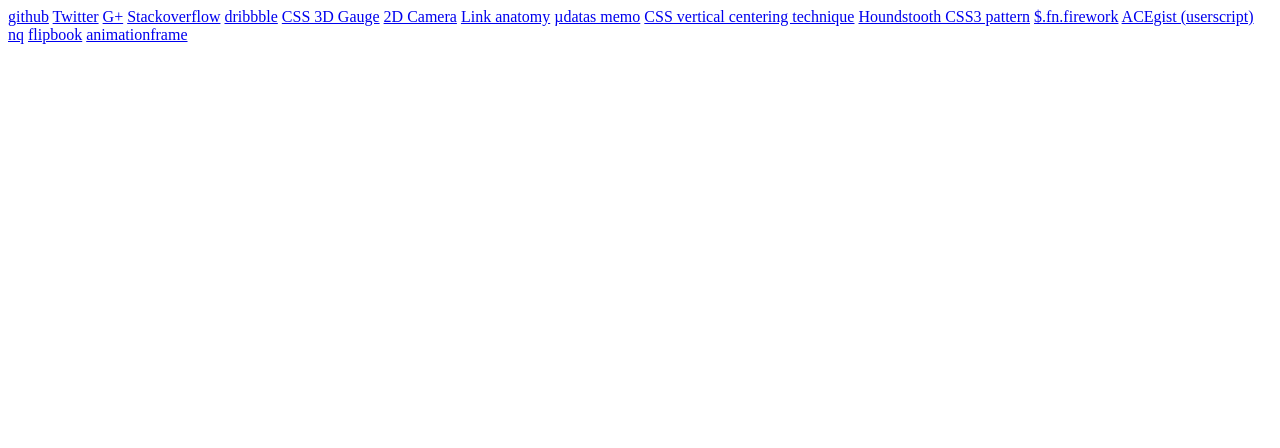
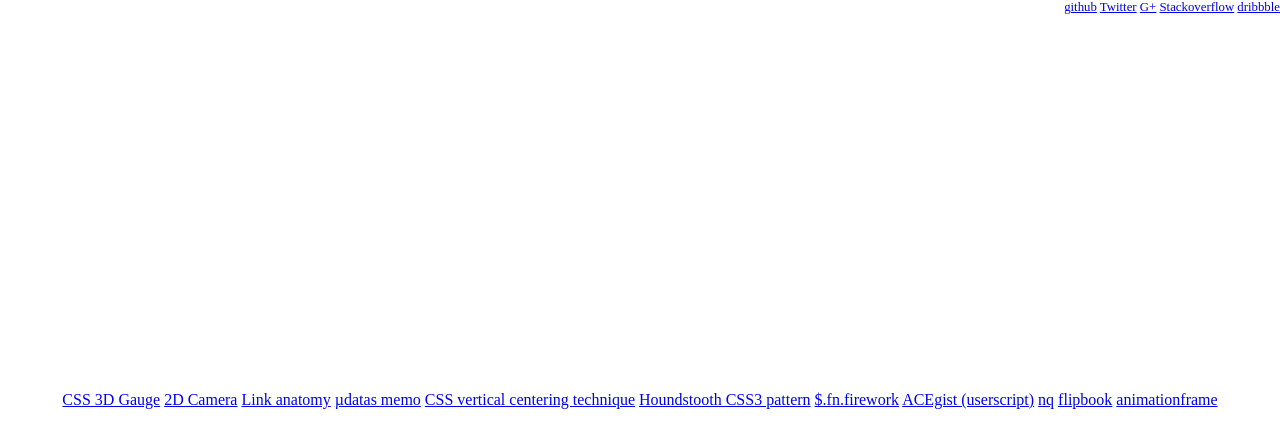
Before and after one commit to abernier/abernier.github.io, a plain HTML site: page index.html in a window 1280 px wide. Drawn offline with Linux system fonts and the light colour scheme.

Commit message:
Update master

```diff
--- a/index.html
+++ b/index.html
@@ -6,13 +6,21 @@
 
 <link rel="openid.server" href="http://openid.claimid.com/server">
 <link rel="openid.delegate" href="http://openid.claimid.com/abernier">
+<style>
+html, body {height:100%;}
+html {display:table; width:100%;}
+body {display:table-cell; vertical-align:middle; text-align:center;}
+aside {position:absolute; top:0; right:0; font-size:80%;}
+</style>
 </head>
 <body>
-<a rel="me" href="http://github.com/abernier">github</a>
-<a rel="me" href="http://twitter.com/abernier_">Twitter</a>
-<a rel="me" href="https://plus.google.com/112312460559484712912">G+</a></body>
-<a rel="me" href="http://stackoverflow.com/users/133327/abernier">Stackoverflow</a>
-<a rel="me" href="http://dribbble.com/abernier">dribbble</a>
+<aside>
+  <a rel="me" href="http://github.com/abernier">github</a>
+  <a rel="me" href="http://twitter.com/abernier_">Twitter</a>
+  <a rel="me" href="https://plus.google.com/112312460559484712912">G+</a></body>
+  <a rel="me" href="http://stackoverflow.com/users/133327/abernier">Stackoverflow</a>
+  <a rel="me" href="http://dribbble.com/abernier">dribbble</a>
+</aside>
 
 <a href="http://bl.ocks.org/3111167">CSS 3D Gauge</a>
 <a href="http://bl.ocks.org/1512474">2D Camera</a>
```
